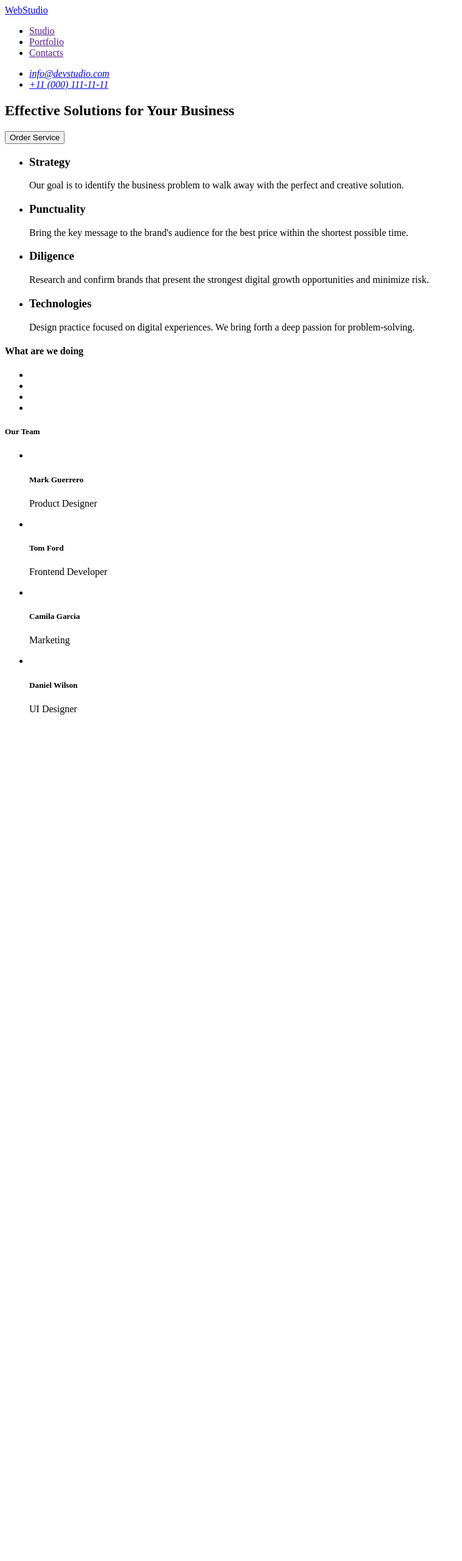
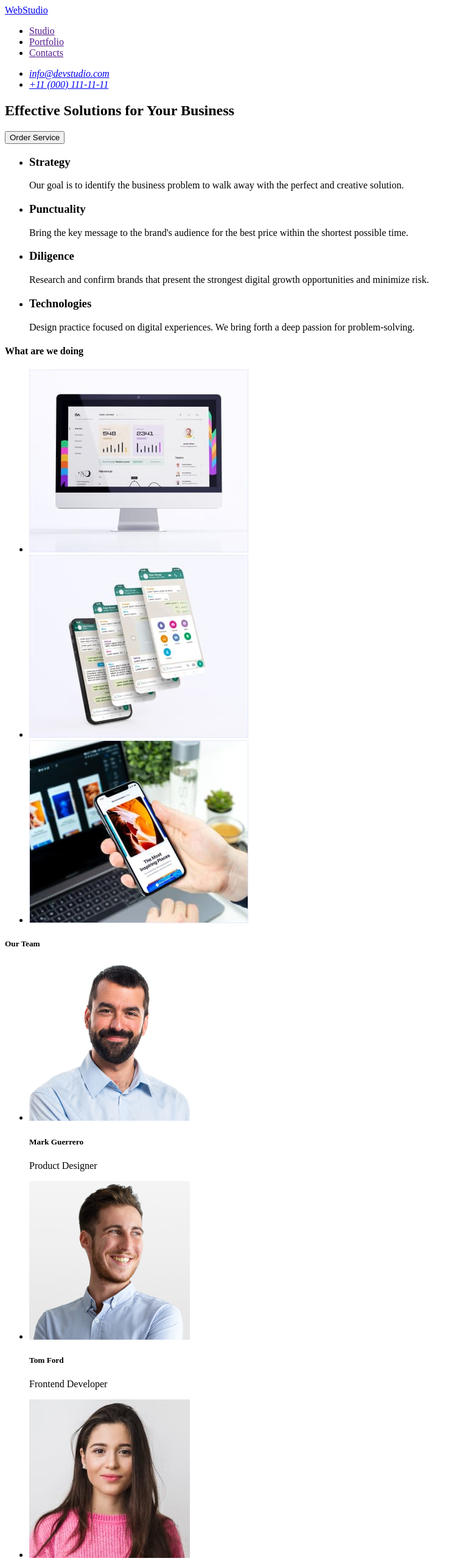
Before and after one commit to Yevhen1985/goit-markup-hw-01, a plain HTML site: page index.html in a window 1280 px wide. Shown: the top 2560 px of the page at 61% size, without its empty margins (0-759 px from the left). Before the commit the page ends 1188 px from the top, so only its background shows below. Drawn offline with Linux system fonts and the light colour scheme.

Commit message:
Before HT

```diff
--- a/index.html
+++ b/index.html
@@ -10,7 +10,7 @@
     <!-- Header -->
     <header>
       <nav>
-        <a href="./index.html" alt="WebStudio">WebStudio</a>
+        <a href="./index.html">WebStudio</a>
         <ul>
           <li><a href="">Studio</a></li>
           <li><a href="">Portfolio</a></li>
@@ -20,7 +20,7 @@
       <address>
         <ul>
           <li><a href="mailto:info@devstudio.com">info@devstudio.com</a></li>
-          <li><a href="tel:+11 (000) 111-11-11">+11 (000) 111-11-11</a></li>
+          <li><a href="tel:+110001111111">+11 (000) 111-11-11</a></li>
         </ul>
       </address>
     </header>
@@ -69,10 +69,30 @@
       <h4>What are we doing</h4>
       <section>
         <ul>
-          <li></li>
-          <li></li>
-          <li></li>
-          <li></li>
+          <li>
+            <img
+              src="./images/wawd-1.jpg"
+              alt="wawd-1"
+              width="360"
+              height="300"
+            />
+          </li>
+          <li>
+            <img
+              src="./images/wawd-2.jpg"
+              alt="wawd-2"
+              width="360"
+              height="300"
+            />
+          </li>
+          <li>
+            <img
+              src="./images/wawd-3.jpg"
+              alt="wawd-3"
+              width="360"
+              height="300"
+            />
+          </li>
         </ul>
       </section>
       <!-- Our Team -->
@@ -80,22 +100,37 @@
       <section>
         <ul>
           <li>
-            <img src="" alt="" />
+            <img
+              src="./images/mark-1.jpg"
+              alt="Mark"
+              width="264"
+              height="260"
+            />
             <h5>Mark Guerrero</h5>
             <p>Product Designer</p>
           </li>
           <li>
-            <img src="" alt="" />
+            <img src="./images/tom-2.jpg" alt="Tom" width="264" height="260" />
             <h5>Tom Ford</h5>
             <p>Frontend Developer</p>
           </li>
           <li>
-            <img src="" alt="" />
+            <img
+              src="./images/camila-3.jpg"
+              alt="Camila"
+              width="264"
+              height="260"
+            />
             <h5>Camila Garcia</h5>
             <p>Marketing</p>
           </li>
           <li>
-            <img src="" alt="" />
+            <img
+              src="./images/daniel-4.jpg"
+              alt="Daniel"
+              width="264"
+              height="260"
+            />
             <h5>Daniel Wilson</h5>
             UI Designer
           </li>
@@ -103,6 +138,12 @@
       </section>
     </main>
     <!-- Footer -->
-    <footer></footer>
+    <footer>
+      <a href="./index.html">WebStudio</a>
+      <p>
+        Increase the flow of customers and sales for your business with digital
+        marketing & growth solutions.
+      </p>
+    </footer>
   </body>
 </html>
```
Also changed, not shown: images/camila-3.jpg (added), images/daniel-4.jpg (added), images/mark-1.jpg (added), images/tom-2.jpg (added), images/wawd-1.jpg (added), images/wawd-2.jpg (added), images/wawd-3.jpg (added).
